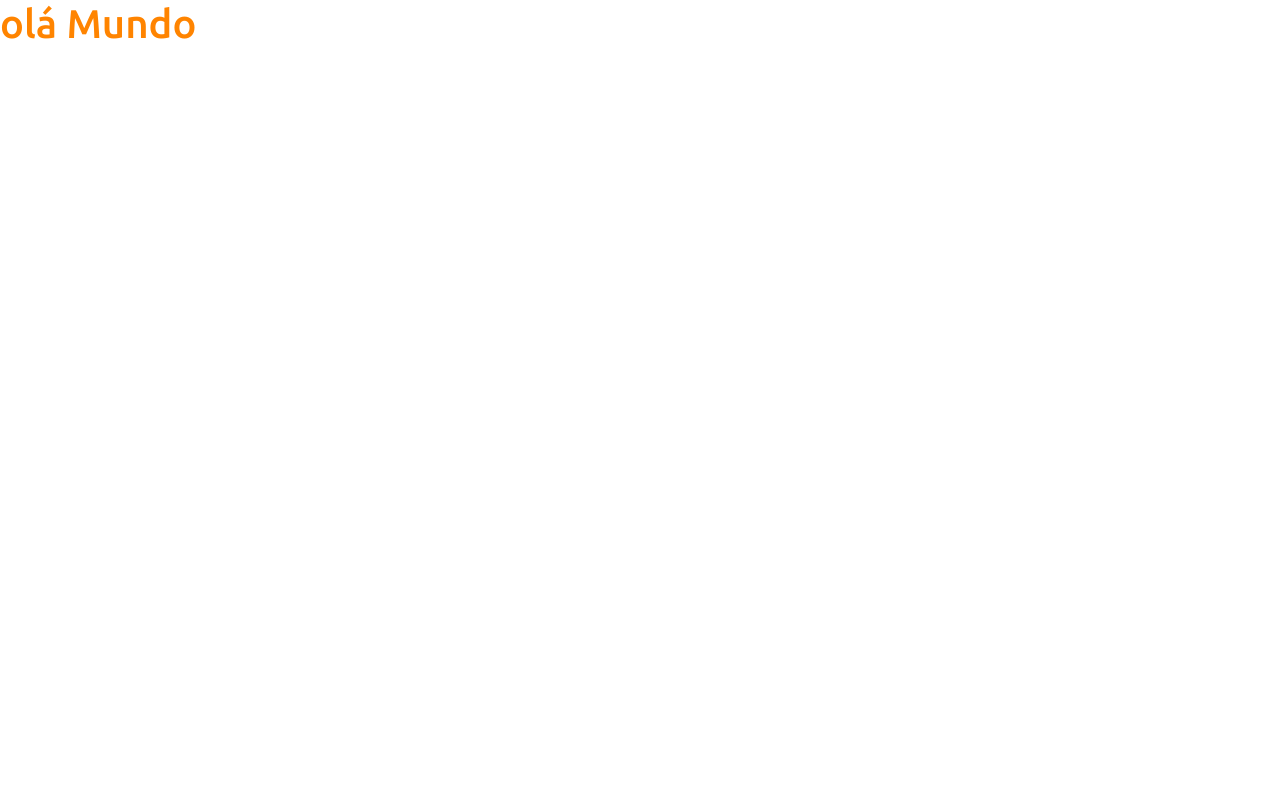
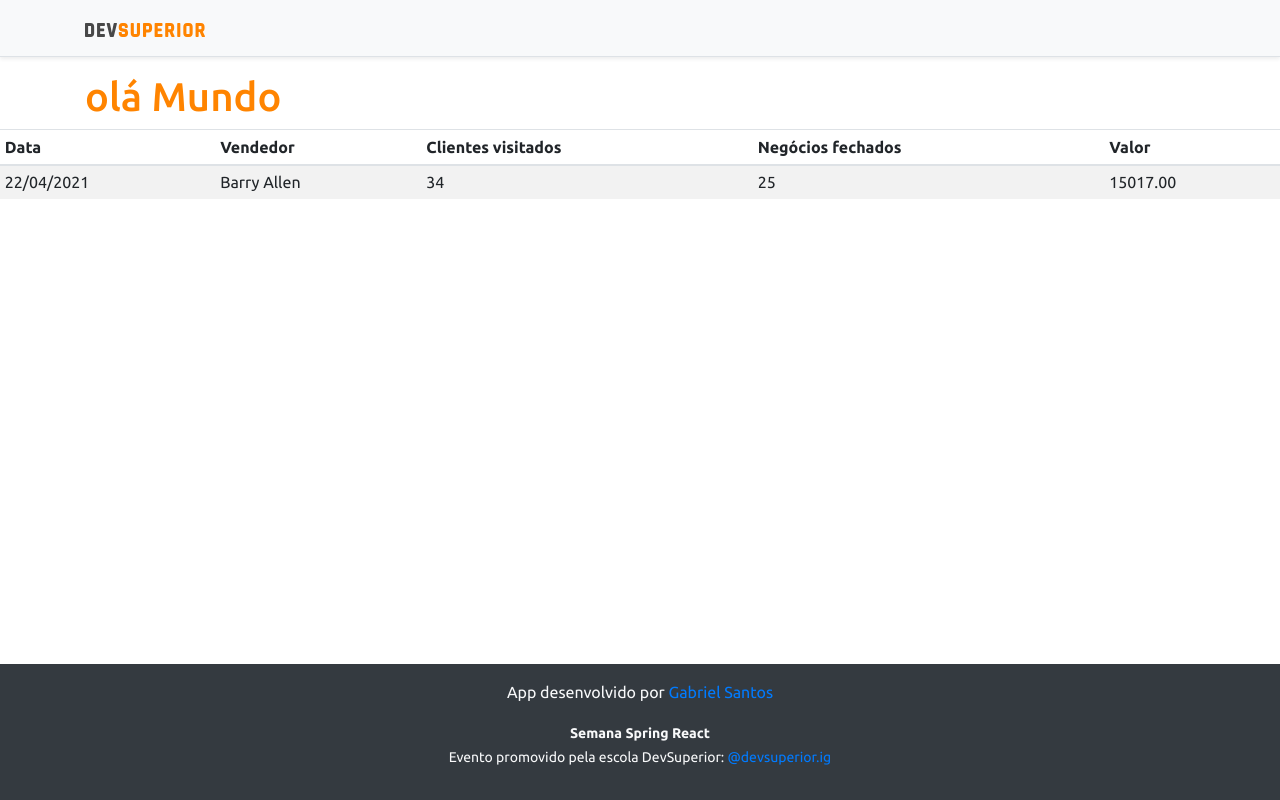
Before and after one commit to GabrielSantosBa/Dash-Board-Vendas, a React (Create React App) app in the folder frontend/: page / in a window 1280 px wide. Built offline with nearby package versions, Linux system fonts and the light colour scheme.

Commit message:
Estrutura basica de forma estatica ainda

```diff
--- a/frontend/src/App.tsx
+++ b/frontend/src/App.tsx
@@ -1,14 +1,19 @@
-
-
-
+import DataTable from "components/DataTable";
+import Footer from "components/footer";
+import NavBar from "components/index";
 
 function App() {
- return(
-  <div>
-    <h1 className="text-primary">olá Mundo</h1>
-  </div>
+  return (
 
- );
+    <>
+      <NavBar />
+      <div className="container">
+        <h1 className="text-primary">olá Mundo</h1>
+      </div>
+      <DataTable />
+      <Footer />
+    </>
+  );
 
 }
 
--- /dev/null
+++ b/frontend/src/components/DataTable/index.tsx
@@ -0,0 +1,33 @@
+
+function DataTable() {
+    return (
+
+        <div className="table-responsive">
+            <table className="table table-striped table-sm">
+                <thead>
+                    <tr>
+                        <th>Data</th>
+                        <th>Vendedor</th>
+                        <th>Clientes visitados</th>
+                        <th>Negócios fechados</th>
+                        <th>Valor</th>
+                    </tr>
+                </thead>
+                <tbody>
+                    <tr>
+                        <td>22/04/2021</td>
+                        <td>Barry Allen</td>
+                        <td>34</td>
+                        <td>25</td>
+                        <td>15017.00</td>
+                    </tr>
+                </tbody>
+            </table>
+        </div>
+
+
+    );
+
+}
+
+export default DataTable;
--- /dev/null
+++ b/frontend/src/components/footer/index.tsx
@@ -0,0 +1,18 @@
+
+function Footer() {
+    return (
+
+        <footer className="footer mt-auto py-3 bg-dark">
+        <div className="container">
+          <p className="text-light">App desenvolvido por <a href="https://github.com/acenelio" target="_blank" rel="noreferrer">Gabriel Santos</a></p>
+          <p className="text-light"><small><strong>Semana Spring React</strong><br/>
+            Evento promovido pela escola DevSuperior: <a href="https://instagram.com/devsuperior.ig" target="_blank" rel="noreferrer">@devsuperior.ig</a></small></p>
+        </div>
+      </footer>
+
+
+    );
+
+}
+
+export default Footer;
--- /dev/null
+++ b/frontend/src/components/index.tsx
@@ -0,0 +1,18 @@
+
+import ImgDsDark from "assets/img/ds-dark.svg"
+
+function NavBar() {
+    return (
+        <div className="d-flex flex-column flex-md-row align-items-center p-3 px-md-4 mb-3 bg-light border-bottom shadow-sm">
+            <div className="container">
+                <nav className="my-2 my-md-0 mr-md-3">
+                    <img src={ImgDsDark} alt="DevSuperior" width="120" />
+                </nav>
+            </div>
+        </div>
+
+    );
+
+}
+
+export default NavBar;
```
Also changed, not shown: frontend/src/assets/img/ds-dark.svg (added).
